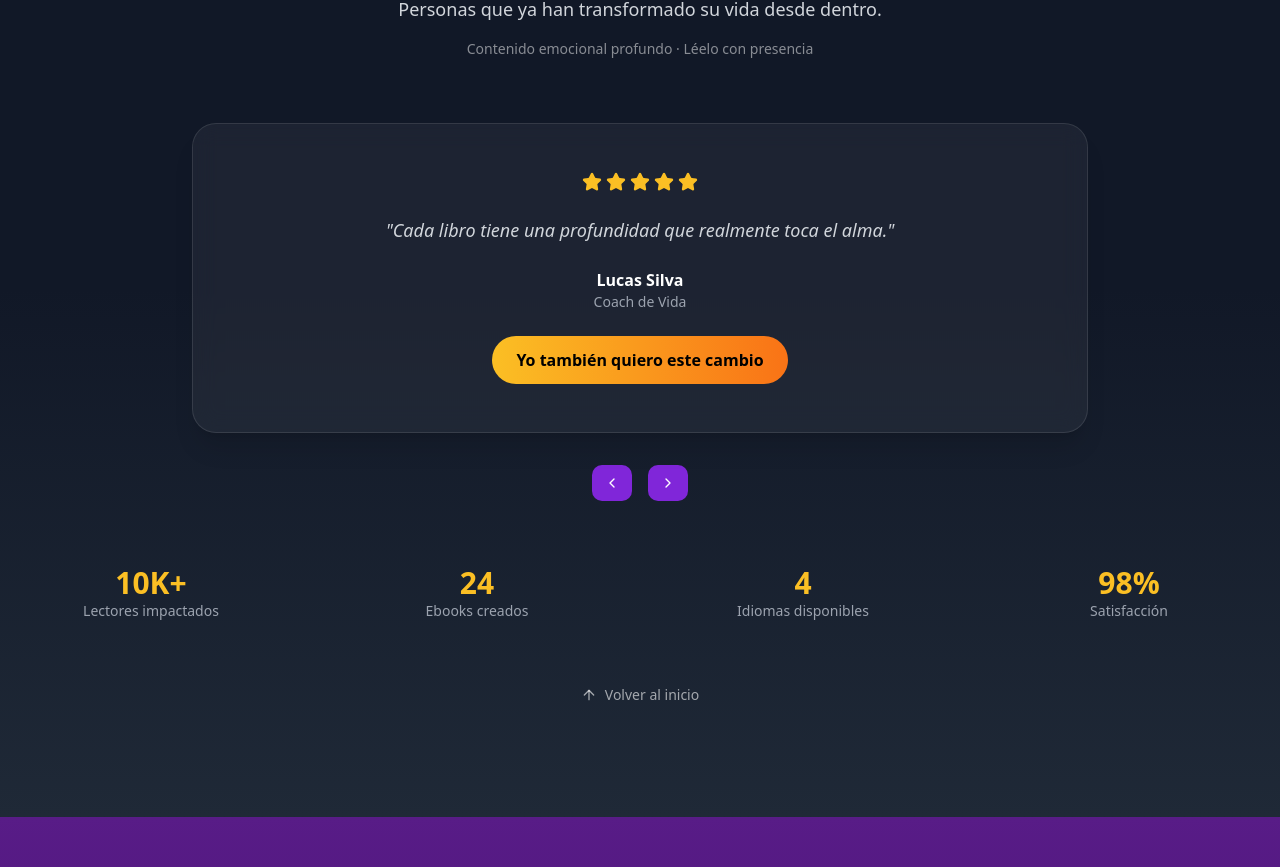
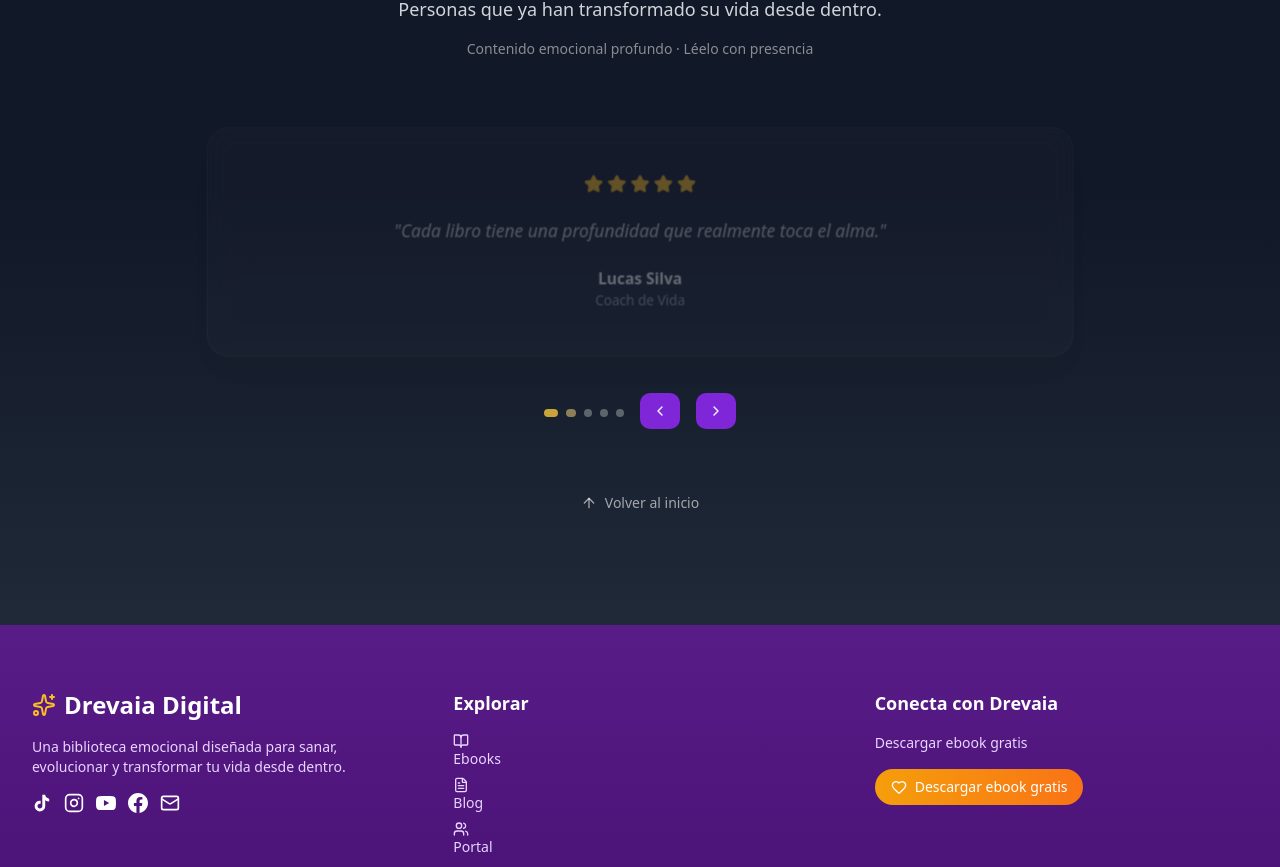
Before and after one commit to Drevaia-Digital/drevaia-app, a React (Vite) app: page / in a window 1280 px wide. Shown: the part 2860-3727 px from the top of the page. Built offline with nearby package versions, Linux system fonts and the light colour scheme.

Commit message:
CorrecionVersionMovil

```diff
--- a/src/sections/Testimonials.tsx
+++ b/src/sections/Testimonials.tsx
@@ -1,6 +1,7 @@
 import { useLanguage } from '@/context/LanguageContext';
 import { useState, useEffect, useRef } from 'react';
-import { ChevronLeft, ChevronRight, Star, ArrowUp } from 'lucide-react';import { Button } from '@/components/ui/button';
+import { ChevronLeft, ChevronRight, Star, ArrowUp } from 'lucide-react';
+import { Button } from '@/components/ui/button';
 
 interface Testimonial {
   id: number;
@@ -11,7 +12,7 @@ interface Testimonial {
   avatar: string;
 }
 
-// ===== TESTIMONIOS =====
+// ===== TESTIMONIOS COMPLETOS MULTI-IDIOMA =====
 
 const testimonialsES: Testimonial[] = [
   {
@@ -56,9 +57,134 @@ const testimonialsES: Testimonial[] = [
   },
 ];
 
-const testimonialsEN: Testimonial[] = testimonialsES;
-const testimonialsFR: Testimonial[] = testimonialsES;
-const testimonialsPT: Testimonial[] = testimonialsES;
+const testimonialsEN: Testimonial[] = [
+  {
+    id: 1,
+    name: 'Emily Carter',
+    role: 'Digital Entrepreneur',
+    content: 'Drevaia Digital eBooks completely changed the way I understand marketing.',
+    rating: 5,
+    avatar: 'E',
+  },
+  {
+    id: 2,
+    name: 'James Walker',
+    role: 'Life Coach',
+    content: 'Each book carries a depth that truly resonates with the soul.',
+    rating: 5,
+    avatar: 'J',
+  },
+  {
+    id: 3,
+    name: 'Sophie Martin',
+    role: 'SEO Consultant',
+    content: 'The SEO + AI combination is brilliant. It helped me a lot.',
+    rating: 5,
+    avatar: 'S',
+  },
+  {
+    id: 4,
+    name: 'Emma Thompson',
+    role: 'Content Creator',
+    content: 'It opened my eyes to the power of emotional connection.',
+    rating: 5,
+    avatar: 'E',
+  },
+  {
+    id: 5,
+    name: 'Carlos Mendoza',
+    role: 'Psychologist',
+    content: 'A deep work that truly transforms.',
+    rating: 5,
+    avatar: 'C',
+  },
+];
+
+const testimonialsFR: Testimonial[] = [
+  {
+    id: 1,
+    name: 'Claire Dubois',
+    role: 'Entrepreneure Digitale',
+    content: 'Les eBooks de Drevaia Digital ont transformé ma vision du marketing.',
+    rating: 5,
+    avatar: 'C',
+  },
+  {
+    id: 2,
+    name: 'Julien Moreau',
+    role: 'Coach de Vie',
+    content: 'Chaque livre possède une profondeur qui touche réellement l’âme.',
+    rating: 5,
+    avatar: 'J',
+  },
+  {
+    id: 3,
+    name: 'Sophie Martin',
+    role: 'Consultante SEO',
+    content: 'La combinaison SEO + IA est brillante. Cela m’a énormément aidé.',
+    rating: 5,
+    avatar: 'S',
+  },
+  {
+    id: 4,
+    name: 'Emma Thompson',
+    role: 'Créatrice de Contenu',
+    content: 'Cela m’a ouvert les yeux sur la puissance de la connexion émotionnelle.',
+    rating: 5,
+    avatar: 'E',
+  },
+  {
+    id: 5,
+    name: 'Carlos Mendoza',
+    role: 'Psychologue',
+    content: 'Une œuvre profonde qui transforme réellement.',
+    rating: 5,
+    avatar: 'C',
+  },
+];
+
+const testimonialsPT: Testimonial[] = [
+  {
+    id: 1,
+    name: 'Ana Souza',
+    role: 'Empreendedora Digital',
+    content: 'Os eBooks da Drevaia Digital mudaram completamente minha visão de marketing.',
+    rating: 5,
+    avatar: 'A',
+  },
+  {
+    id: 2,
+    name: 'Rafael Costa',
+    role: 'Coach de Vida',
+    content: 'Cada livro tem uma profundidade que realmente toca a alma.',
+    rating: 5,
+    avatar: 'R',
+  },
+  {
+    id: 3,
+    name: 'Sophie Martin',
+    role: 'Consultora SEO',
+    content: 'A combinação de SEO + IA é brilhante. Me ajudou muito.',
+    rating: 5,
+    avatar: 'S',
+  },
+  {
+    id: 4,
+    name: 'Emma Thompson',
+    role: 'Criadora de Conteúdo',
+    content: 'Abriu meus olhos para o poder da conexão emocional.',
+    rating: 5,
+    avatar: 'E',
+  },
+  {
+    id: 5,
+    name: 'Carlos Mendoza',
+    role: 'Psicólogo',
+    content: 'Uma obra profunda que realmente transforma.',
+    rating: 5,
+    avatar: 'C',
+  },
+];
 
 const getTestimonialsByLanguage = (language: string): Testimonial[] => {
   switch (language) {
@@ -72,60 +198,28 @@ const getTestimonialsByLanguage = (language: string): Testimonial[] => {
 export function Testimonials() {
   const { language } = useLanguage();
   const testimonials = getTestimonialsByLanguage(language);
-
   const hasTestimonials = testimonials.length > 0;
 
-  // ===== TEXTOS =====
-const uiText = {
-  es: {
-    badge: 'Testimonios reales',
-    title: 'Historias de transformación real',
-    subtitle: 'Personas que ya han transformado su vida desde dentro.',
-    testimonialsSubtitle: 'Contenido emocional profundo · Léelo con presencia',
-    stats: ['Lectores impactados', 'Ebooks creados', 'Idiomas disponibles', 'Satisfacción'],
-    cta: 'Yo también quiero este cambio',
-    backToTop: 'Volver al inicio',
-  },
-  en: {
-    badge: 'Real testimonials',
-    title: 'Real transformation stories',
-    subtitle: 'People who have already transformed their lives from within.',
-    testimonialsSubtitle: 'Deep emotional content · Read it with presence',
-    stats: ['Readers impacted', 'Ebooks created', 'Languages available', 'Satisfaction'],
-    cta: 'I want this change',
-    backToTop: 'Back to top',
-  },
-  fr: {
-    badge: 'Témoignages réels',
-    title: 'Histoires de transformation réelle',
-    subtitle: 'Des personnes qui ont déjà transformé leur vie.',
-    testimonialsSubtitle: 'Contenu émotionnel profond · Lisez avec présence',
-    stats: ['Lecteurs impactés', 'Ebooks créés', 'Langues disponibles', 'Satisfaction'],
-    cta: 'Je veux ce changement',
-    backToTop: 'Retour en haut',
-  },
-  pt: {
-    badge: 'Depoimentos reais',
-    title: 'Histórias de transformação real',
-    subtitle: 'Pessoas que já transformaram suas vidas.',
-    testimonialsSubtitle: 'Conteúdo emocional profundo · Leia com presença',
-    stats: ['Leitores impactados', 'Ebooks criados', 'Idiomas disponíveis', 'Satisfação'],
-    cta: 'Eu quero essa mudança',
-    backToTop: 'Voltar ao topo',
-  },
-};
+  const [currentIndex, setCurrentIndex] = useState(0);
+  const [touchStartX, setTouchStartX] = useState<number | null>(null);
+  const [touchEndX, setTouchEndX] = useState<number | null>(null);
+  const [fade, setFade] = useState(true);
+  const intervalRef = useRef<ReturnType<typeof setInterval> | null>(null);
 
-  const t = uiText[language as 'es' | 'en' | 'fr' | 'pt'] || uiText.es;
-
-  // ===== CARRUSEL REAL (FIX DEFINITIVO) =====
-  const [currentIndex, setCurrentIndex] = useState(0);
-  const intervalRef = useRef<ReturnType<typeof setInterval> | null>(null);
+  // 🔥 RESET AL CAMBIAR IDIOMA (PRO)
+  useEffect(() => {
+    setCurrentIndex(0);
+  }, [language]);
 
   const startAutoPlay = () => {
     if (intervalRef.current) return;
 
     intervalRef.current = setInterval(() => {
+      setFade(false);
+      setTimeout(() => {
         setCurrentIndex((prev) => (prev + 1) % testimonials.length);
+        setFade(true);
+      }, 250);
     }, 6000);
   };
 
@@ -138,28 +232,57 @@ const uiText = {
 
   useEffect(() => {
     if (!hasTestimonials || testimonials.length <= 1) return;
-
     startAutoPlay();
-
     return () => stopAutoPlay();
   }, [testimonials.length]);
 
   const goToNext = () => {
     stopAutoPlay();
+    setFade(false);
+    setTimeout(() => {
       setCurrentIndex((prev) => (prev + 1) % testimonials.length);
+      setFade(true);
+    }, 200);
     startAutoPlay();
   };
 
   const goToPrevious = () => {
     stopAutoPlay();
+    setFade(false);
+    setTimeout(() => {
       setCurrentIndex((prev) =>
         (prev - 1 + testimonials.length) % testimonials.length
       );
+      setFade(true);
+    }, 200);
     startAutoPlay();
   };
 
   const scrollToTop = () => {
     window.scrollTo({ top: 0, behavior: 'smooth' });
+  };
+
+  const handleTouchStart = (e: React.TouchEvent) => {
+  setTouchStartX(e.targetTouches[0].clientX);
+};
+
+const handleTouchMove = (e: React.TouchEvent) => {
+  setTouchEndX(e.targetTouches[0].clientX);
+};
+
+const handleTouchEnd = () => {
+  if (!touchStartX || !touchEndX) return;
+
+  const distance = touchStartX - touchEndX;
+
+  if (distance > 50) {
+    goToNext(); // izquierda
+  } else if (distance < -50) {
+    goToPrevious(); // derecha
+  }
+
+  setTouchStartX(null);
+  setTouchEndX(null);
 };
 
   const currentTestimonial = hasTestimonials ? testimonials[currentIndex] : null;
@@ -169,30 +292,35 @@ const scrollToTop = () => {
       id="testimonials"
       className="relative py-20 md:py-28 bg-gradient-to-b from-gray-900 via-gray-900 to-gray-800 text-white overflow-hidden"
     >
-
-      {/* HEADER */}
       <div className="text-center mb-12 md:mb-16">
         <div className="inline-flex items-center gap-2 px-4 py-2 rounded-full bg-amber-500/10 text-amber-300 text-sm font-medium mb-6">
           <Star className="w-4 h-4 fill-amber-500" />
-          {t.badge}
+          Testimonios reales
         </div>
 
         <h2 className="text-3xl md:text-4xl lg:text-5xl font-bold mb-4">
-          {t.title}
+          Historias de transformación real
         </h2>
 
         <p className="text-lg text-gray-300 max-w-2xl mx-auto mb-4">
-  {t.subtitle}
+          Personas que ya han transformado su vida desde dentro.
         </p>
+
         <p className="text-sm text-white/50 opacity-0 animate-fadeInUpSoft [animation-delay:0.3s]">
-  {t.testimonialsSubtitle}
+          Contenido emocional profundo · Léelo con presencia
         </p>
   </div>
-
-      {/* CARD */}
-      <div className="relative max-w-4xl mx-auto">
-        <div className="bg-white/5 backdrop-blur-md rounded-3xl shadow-xl border border-white/10 p-8 md:p-12">
-
+  <div
+  className="relative max-w-4xl mx-auto cursor-grab active:cursor-grabbing"
+  onMouseEnter={stopAutoPlay}
+  onMouseLeave={startAutoPlay}
+  onTouchStart={handleTouchStart}
+  onTouchMove={handleTouchMove}
+  onTouchEnd={handleTouchEnd}
+>
+        <div className={`bg-white/5 backdrop-blur-md rounded-3xl shadow-xl border border-white/10 p-8 md:p-12 transition-all duration-500 ${
+  fade ? 'opacity-100 scale-100' : 'opacity-0 scale-95'
+}`}>
           {currentTestimonial && (
             <>
               <div className="flex justify-center gap-1 mb-6">
@@ -211,42 +339,27 @@ const scrollToTop = () => {
               </div>
             </>
           )}
-
-          {/* CTA */}
-          <div className="text-center mt-6">
-            <a
-              href="https://payhip.com"
-              target="_blank"
-              rel="noopener noreferrer"
-              className="inline-block px-6 py-3 rounded-full bg-gradient-to-r from-amber-400 to-orange-500 text-black font-semibold hover:scale-105 transition"
-            >
-              {t.cta}
-            </a>
-          </div>
         </div>
 
-        {/* CONTROLES */}
         {hasTestimonials && (
           <div className="flex justify-center gap-4 mt-8">
+            <div className="flex justify-center gap-2 mt-4">
+  {testimonials.map((_, index) => (
+    <button
+      key={index}
+      onClick={() => setCurrentIndex(index)}
+      className={`w-2 h-2 rounded-full transition-all duration-300 ${
+        currentIndex === index
+          ? 'bg-amber-400 w-4'
+          : 'bg-white/30 hover:bg-white/60'
+      }`}
+    />
+  ))}
+</div>
             <Button onClick={goToPrevious}><ChevronLeft /></Button>
             <Button onClick={goToNext}><ChevronRight /></Button>
           </div>
         )}
-      </div>
-
-      {/* STATS */}
-      <div className="grid grid-cols-2 md:grid-cols-4 gap-6 mt-16">
-        {[
-          { value: '10K+', label: t.stats[0] },
-          { value: '24', label: t.stats[1] },
-          { value: '4', label: t.stats[2] },
-          { value: '98%', label: t.stats[3] },
-        ].map((stat, index) => (
-          <div key={index} className="text-center">
-            <div className="text-3xl font-bold text-amber-400">{stat.value}</div>
-            <div className="text-gray-400 text-sm">{stat.label}</div>
-          </div>
-        ))}
       </div>
 
       <div className="mt-16 flex justify-center">
@@ -255,10 +368,9 @@ const scrollToTop = () => {
           className="group flex items-center gap-2 text-sm text-white/60 hover:text-white transition-all duration-300"
         >
           <ArrowUp className="w-4 h-4 transition-transform duration-300 group-hover:-translate-y-1" />
-    {t.backToTop}
+          Volver al inicio
         </button>
       </div>
-
     </section>
   );
 }
```
Also changed, not shown: 7 other files (tests, documents, lock files or other folders). Lines whose indentation alone changed are shown as unchanged.
